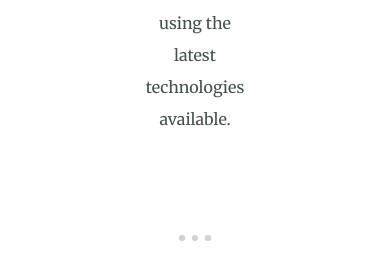
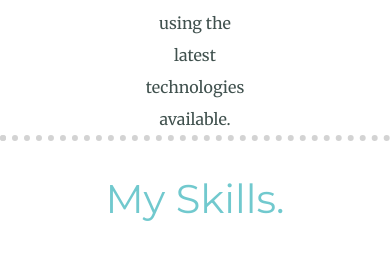
Before and after one commit to homi33/Homi-sWcesite, a plain HTML site: page index.html in a window 390 px wide. Shown: the part 1544-1814 px from the top of the page. Drawn offline with Linux system fonts and the light colour scheme.

Commit message:
updateMediaQurey

```diff
--- a/css/style.css
+++ b/css/style.css
@@ -140,6 +140,11 @@ hr{
   border-bottom: none;
   width: 5%;
   margin: 100px auto;
+
+  @media (max-width:700px){
+    width:100%;
+    margin:0;
+  }
 }
 .touch{
   line-height: 0;
```
